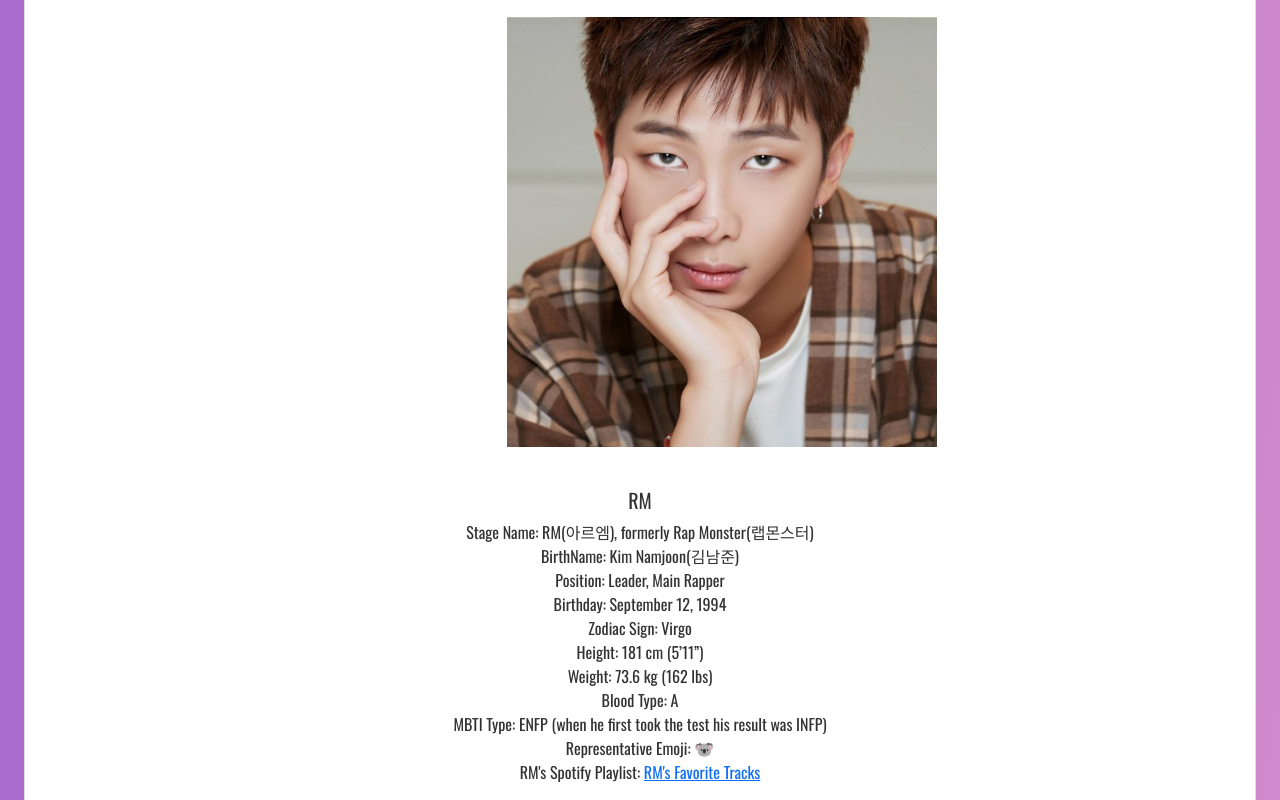
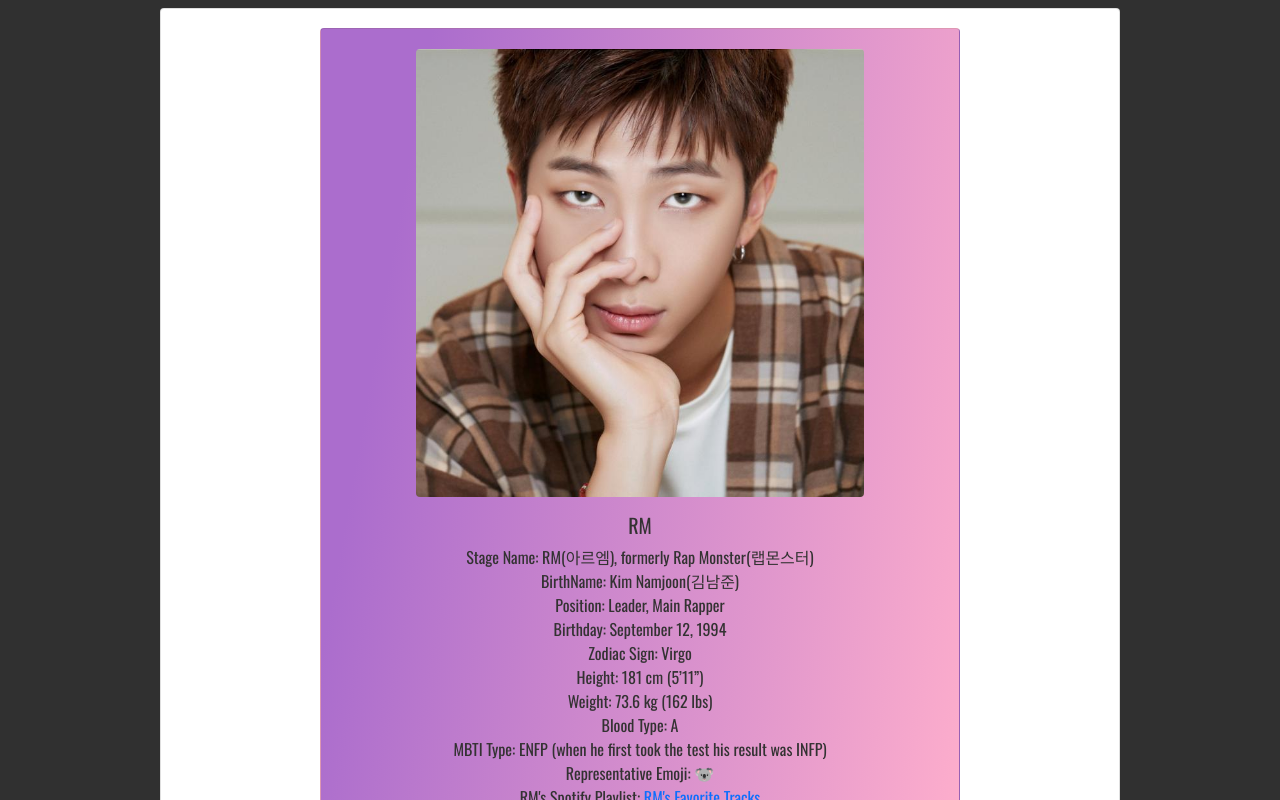
Before and after one commit to tdr3215/Kpop, a plain HTML site: page index.html in a window 1280 px wide. Shown: the part 686-1486 px from the top of the page. Drawn offline with nearby package versions, Linux system fonts and the light colour scheme.

Commit message:
finished the css for the member cards

```diff
--- a/app.css
+++ b/app.css
@@ -15,21 +15,13 @@ body {
   box-sizing: border-box;
   width: 100vh;
   font-family: "Oswald", sans-serif;
-  color: rgb(51, 50, 50);
-  background-color: rgba(171, 109, 205, 1);
-  background: linear-gradient(
-    100deg,
-    rgba(171, 109, 205, 1) 14%,
-    rgba(255, 175, 204, 1) 100%
-  );
+
+  background-color: rgb(48, 48, 48);
   position: relative;
   left: 0;
   height: 100%;
   width: 100%;
-  /* padding: 0 auto; */
   margin: 0 auto;
-  align-items: center;
-
 }
 
 h1 {
@@ -56,12 +48,35 @@ h2 ,h3 {
   border: solid 1px black;
 }
 
+.card {
+  width: 60rem;
+  margin: 2% auto;
+  /* background-image: url(/images/bts-logo.jpg); */
+}
+
+.member {
+  width: 40rem;
+  height: 55rem;
+  background-color: rgba(171, 109, 205, 1);
+  background: linear-gradient(
+    100deg,
+    rgba(171, 109, 205, 1) 14%,
+    rgba(255, 175, 204, 1) 100%
+  );
+}
+
+
 .square{
-  position: relative;
-  left: 457px;
-  width: 30rem;
-  height: 30rem;
-  padding: 25px 25px;
+  width: 28rem;
+  height: 28rem;
+  margin-top: 20px;
+  /* padding: 0; */
+}
+
+.facts {
+  height: 50%;
+  width: 80%;
+  border: none;
 }
 
 @media all and (max-width:480px) {
--- a/index.html
+++ b/index.html
@@ -43,18 +43,18 @@
         with the lead single ‘No More Dream‘ on album ‘2 Cool 4 Skool‘.
       </p>
     </div>
-    <div class="member container-fluid text-center">
+    <div class="container-fluid text-center col">
       <h2 class="text-center">RM</h2>
-
-      <div class="card d-flex flex-column">
-        <img class="square"
+<div class="card content">
+      <div class="card d-flex flex-column align-items-center member">
+        <img class="img-fluid rounded square"
         src="/images/bts_rm_hopes_working_out_1_to_2_years_become_a_different_person.jpg"
         alt="Namjoon"
       />
 
         <div class="card-body">
           <h5 class="card-title">RM</h5>
-          <p>
+          <p class="card-text">
             Stage Name: RM(아르엠), formerly Rap Monster(랩몬스터)
             <br />
             BirthName: Kim Namjoon(김남준)
@@ -82,12 +82,13 @@
               >RM's Favorite Tracks</a
             >
           </p>
+
         </div>
       </div>
 
-
+      <div class="card facts">
       <h3>RM Facts</h3>
-      <p class="facts">
+      <p class="card-text">
         – He was born in Seoul (Sangdo-dong) then he moved to Ilsan,
         Gyeonggi-do, South Korea when he was 4.<br />
         – He has a younger sister, Kim Kyung Min. – Education: Apgujeong High
@@ -123,8 +124,8 @@
         – RM’s ideal type: “sexy, even to a brain. Someone that is thoughtful
         and
       </p>
+      </div>
     </div>
-
     <div class="member container-fluid">
 
       <h2>Jin</h2>
```
Also changed, not shown: images/bts-logo.jpg (added).
